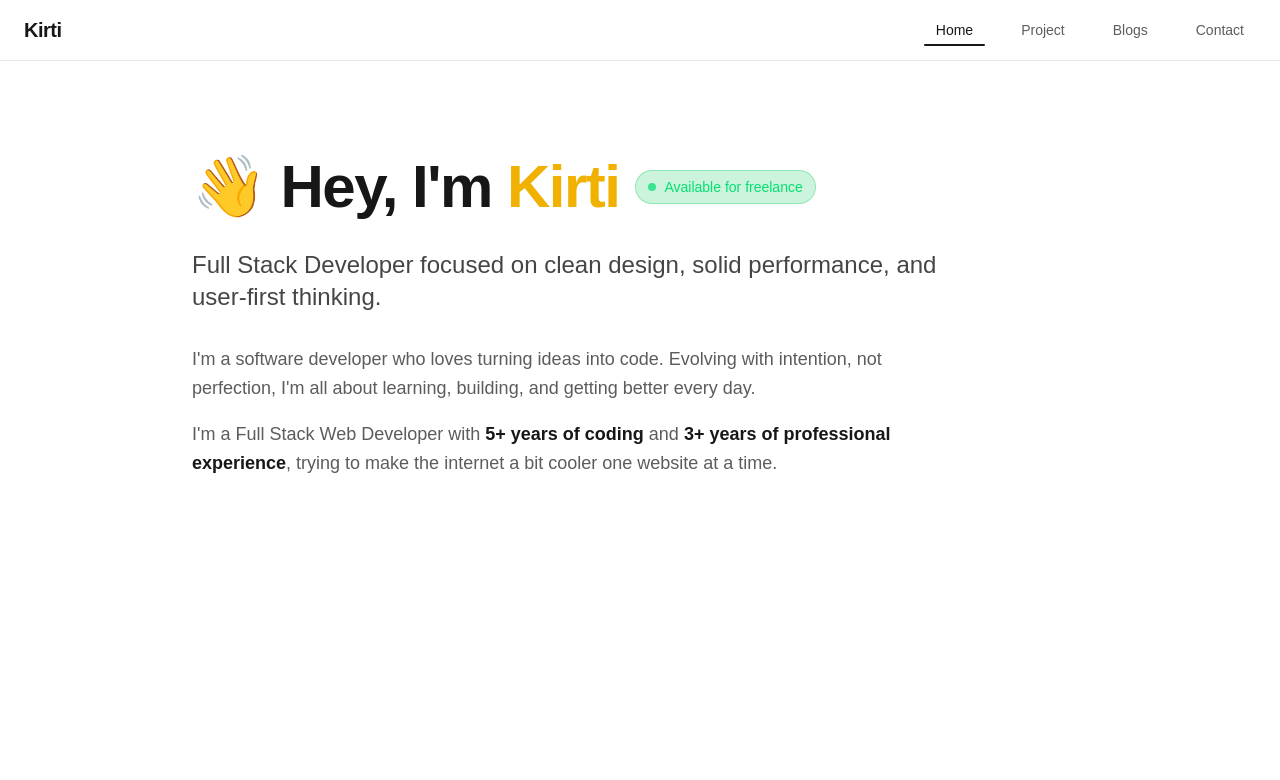
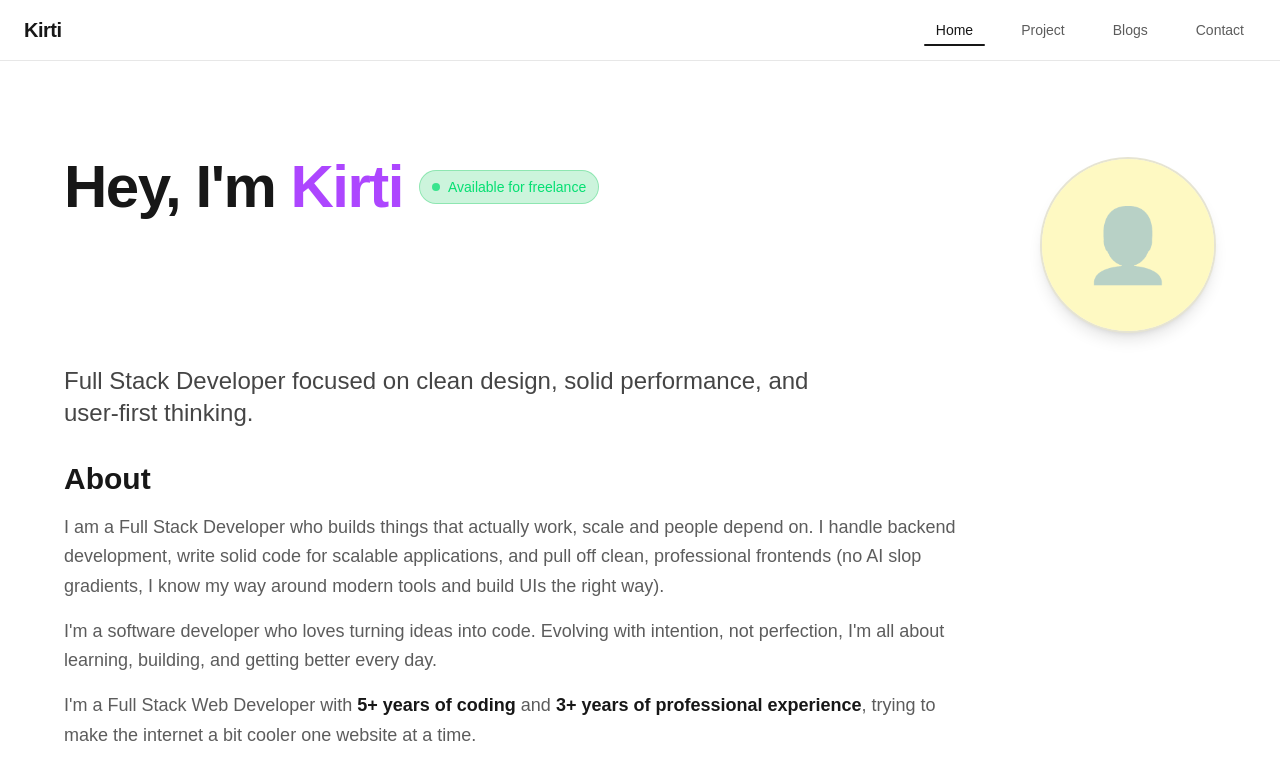
Before and after one commit to kirti253/kirti-portfolio, a Next.js app: page / in a window 1280 px wide. Shown: the top 780 px of the page. Built offline with nearby package versions, Linux system fonts and the light colour scheme.

Commit message:
about nwe

```diff
--- a/app/components/About.tsx
+++ b/app/components/About.tsx
@@ -1,25 +1,59 @@
+import Image from 'next/image';
+
 export default function About() {
   return (
     <section className="space-y-6 md:space-y-8">
-      <div className="flex flex-col md:flex-row md:items-center md:gap-4">
+      {/* Greeting, Badge, and Avatar Section */}
+      <div className="flex flex-col md:flex-row md:items-start md:justify-between gap-6">
+        <div className="flex-1">
+          <div className="flex flex-col md:flex-row md:items-center md:gap-4 flex-wrap">
             <h1 className="text-4xl md:text-5xl lg:text-6xl font-bold tracking-tight">
-          <span className="text-foreground">👋 Hey, I&apos;m </span>
-          <span className="text-yellow-400 md:text-yellow-500">Kirti</span>
+              <span className="text-foreground">Hey, I&apos;m </span>
+              <span className="text-purple-400 md:text-purple-500">Kirti</span>
             </h1>
-        <div className="mt-2 md:mt-0 inline-flex items-center gap-2 px-3 py-1.5 rounded-full bg-green-500/20 border border-green-500/30 w-fit">
+            <div className="inline-flex items-center gap-2 px-3 py-1.5 rounded-full bg-green-500/20 border border-green-500/30 w-fit">
               <span className="w-2 h-2 rounded-full bg-green-400 animate-pulse"></span>
               <span className="text-sm font-medium text-green-400">
                 Available for freelance
               </span>
             </div>
           </div>
+        </div>
+        <div className="flex-shrink-0 md:ml-8">
+          <div className="w-28 h-28 md:w-36 md:h-36 lg:w-44 lg:h-44 rounded-full bg-yellow-50 overflow-hidden border-2 border-foreground/10 shadow-lg">
+            {/* Placeholder for avatar - replace with your image */}
+            <div className="w-full h-full flex items-center justify-center bg-yellow-100 text-foreground/30">
+              <span className="text-5xl md:text-6xl lg:text-7xl">👤</span>
+            </div>
+            {/* Uncomment and use when you have an avatar image:
+            <Image
+              src="/avatar.png"
+              alt="Kirti"
+              width={176}
+              height={176}
+              className="w-full h-full object-cover"
+              priority
+            />
+            */}
+          </div>
+        </div>
+      </div>
 
+      {/* Tagline */}
       <p className="text-xl md:text-2xl text-foreground/80 font-medium max-w-3xl">
         Full Stack Developer focused on clean design, solid performance, and
         user-first thinking.
       </p>
 
-      <div className="space-y-4 max-w-3xl">
+      {/* About Section */}
+      <div className="space-y-4 max-w-4xl">
+        <h2 className="text-2xl md:text-3xl font-bold text-foreground">
+          About
+        </h2>
+        <div className="space-y-4">
+          <p className="text-base md:text-lg text-foreground/70 leading-relaxed">
+            I am a Full Stack Developer who builds things that actually work, scale and people depend on. I handle backend development, write solid code for scalable applications, and pull off clean, professional frontends (no AI slop gradients, I know my way around modern tools and build UIs the right way).
+          </p>
           <p className="text-base md:text-lg text-foreground/70 leading-relaxed">
             I&apos;m a software developer who loves turning ideas into code.
             Evolving with intention, not perfection, I&apos;m all about
@@ -35,6 +69,7 @@ export default function About() {
             , trying to make the internet a bit cooler one website at a time.
           </p>
         </div>
+      </div>
     </section>
   );
 }
--- a/app/page.tsx
+++ b/app/page.tsx
@@ -3,7 +3,7 @@ import About from "./components/About";
 export default function Home() {
   return (
     <main className="min-h-screen px-4 py-16 md:py-24">
-      <div className="mx-auto max-w-4xl">
+      <div className="mx-auto max-w-6xl">
         <About />
       </div>
     </main>
```
Lines whose indentation alone changed are shown as unchanged.
